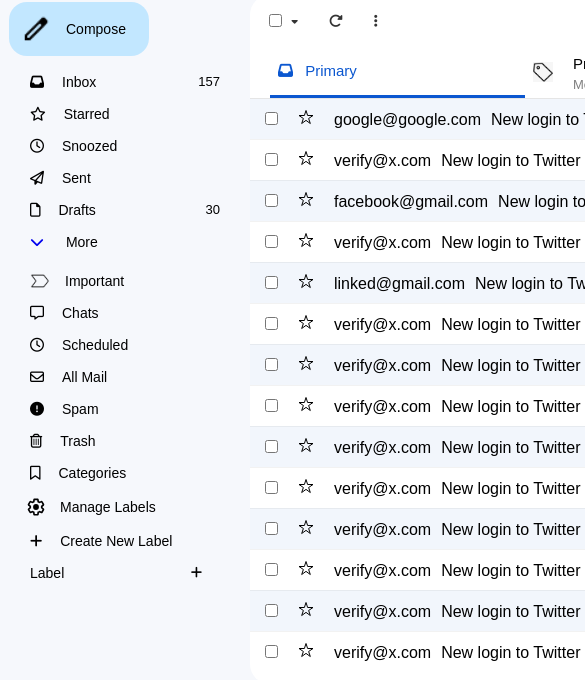
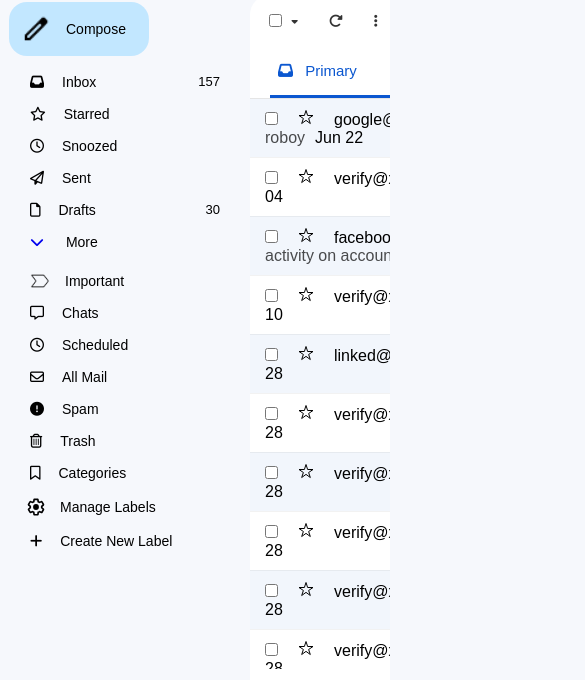
Before and after one commit to Enielect/gmail-clone, a plain HTML site: page index.html in a window 390 px wide. Shown: the part 70-750 px from the top of the page, 585 px wide, since content can reach past the window. Drawn offline with nearby package versions, Linux system fonts and the light colour scheme.

Commit message:
improved the styling which was extremely off on some small screens

```diff
--- a/style.css
+++ b/style.css
@@ -9,9 +9,9 @@ html {
 }
 
 body {
-  display: grid;
-  grid-template-columns: 230px 1fr;
   background: #f6f8fc;
+  display: flex;
+  width: 100vw;
 }
 
 .gmail-logo-container {
@@ -61,6 +61,7 @@ ul {
 nav.left {
   margin: 0;
   padding: 0;
+
   font-weight: lighter;
   position: fixed;
   width: 250px;
@@ -83,7 +84,11 @@ nav.left {
   color: rgba(0, 0, 0, 0.7);
 }
 .left-list-container {
-  padding-right: 20px;
+  /* padding-right: 20px; */
+}
+.left-list-container ul {
+  height: calc(100vh - 131px);
+  overflow: auto;
 }
 .left-list-container ul li {
   font-size: 14px;
@@ -131,8 +136,12 @@ nav.left {
   overflow: hidden;
 }
 .right {
+  box-sizing: border-box;
   position: relative;
+  height: 100vh;
+  overflow: hidden;
   left: 250px;
+  width: calc(100vw - 250px);
   display: grid;
   align-items: center;
   grid-template-rows: 50px 1fr;
@@ -145,6 +154,7 @@ nav.left {
 
 .right > nav {
   display: flex;
+  /* position: sticky; */
   justify-content: space-between;
   font-size: 9px;
   height: 70px;
@@ -177,9 +187,9 @@ nav.left {
 }
 
 .filter-icon {
-  position: absolute;
-  top: 20px;
-  right: -460px;
+  position: relative;
+  top: -55px;
+  left: 670px;
 }
 
 .options {
@@ -207,11 +217,9 @@ nav.left {
 
 .center-container {
   display: grid;
-  grid-template-columns: 1295px 50px;
+  grid-template-columns: 1fr 50px;
   height: 100%;
-  /* width: calc(100vw - 230px); */
   width: auto;
-  /* max-width: 1350px; */
 }
 
 .main-info {
```
